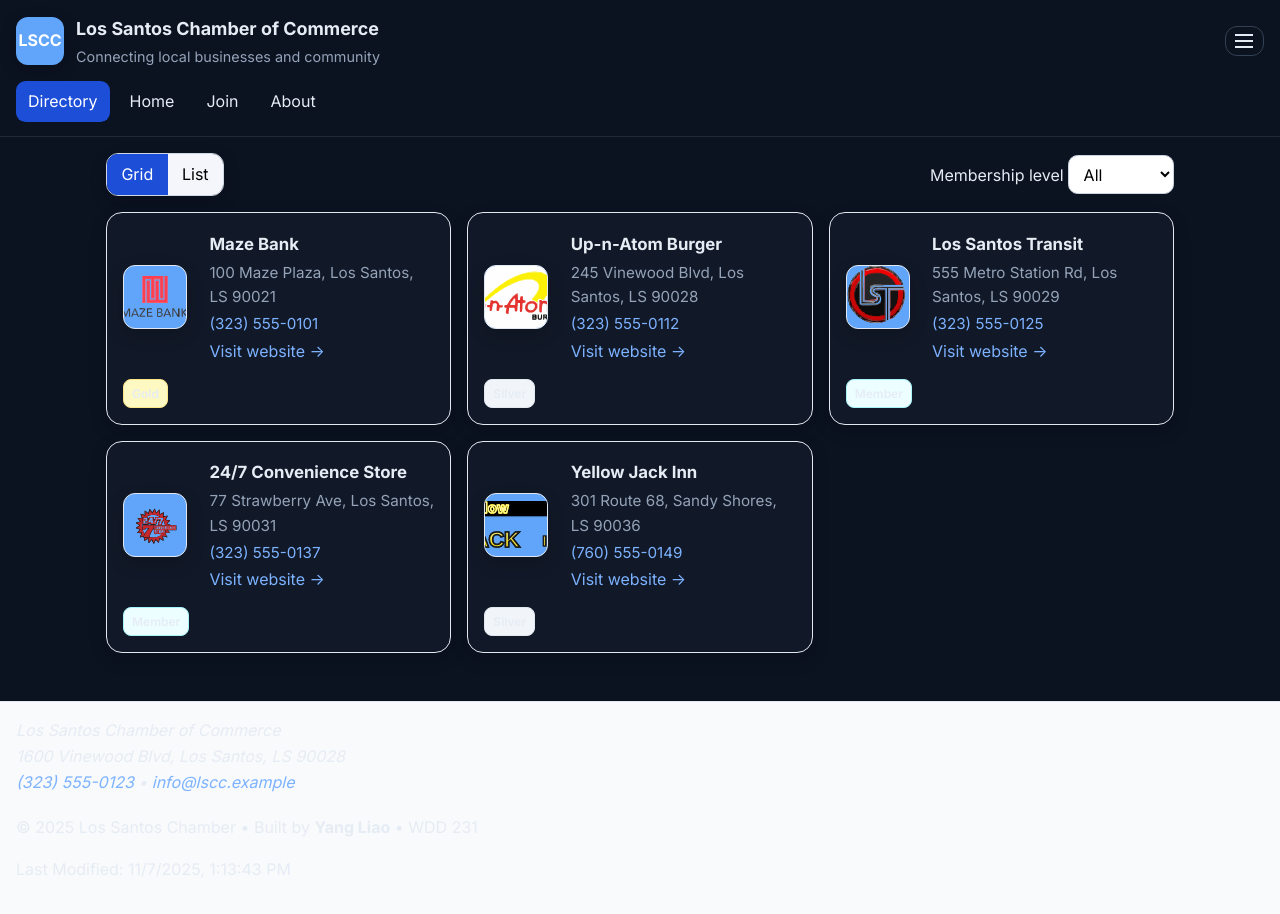
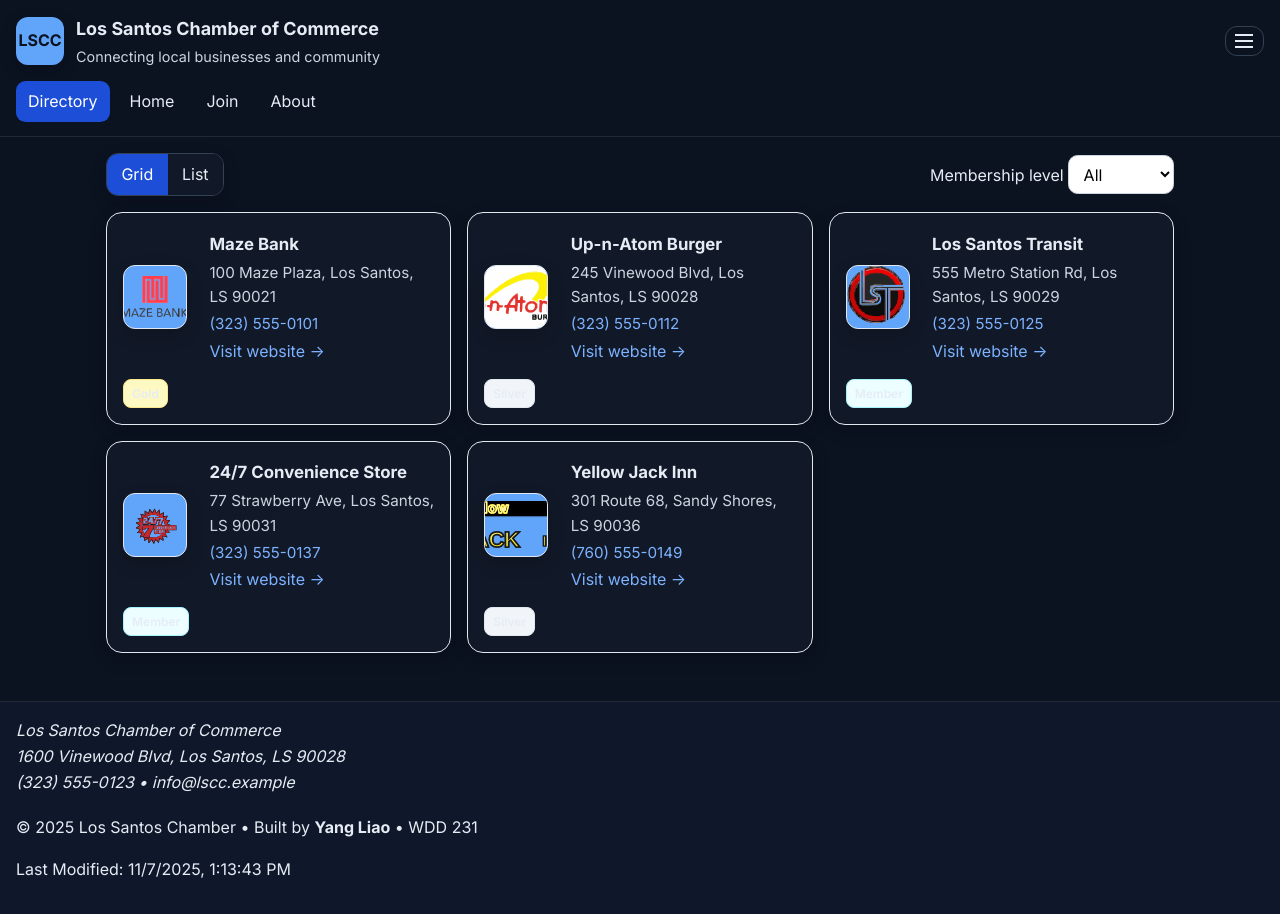
Before and after one commit to lysun108/wdd231, a plain HTML site: page chamber/directory.html in a window 1280 px wide. Drawn offline with Linux system fonts and the dark colour scheme.

Commit message:
Update base-dedup.css

```diff
--- a/chamber/styles/base-dedup.css
+++ b/chamber/styles/base-dedup.css
@@ -1,22 +1,29 @@
 /* =========================
-   base-dedup.css (FINAL)
+   base-dedup.css (FINAL, Contrast Fixed)
    ========================= */
 :root{
   --bg:#f6f8fb;
   --surface:#ffffff;
   --ink:#0f172a;
-  --muted:#475569;
+  --muted:#334155; /* 比 #475569 更深，提高浅底可读性 */
   --brand:#2563eb;
   --accent:#22c55e;
   --ring:#94a3b8;
-  --link:#1d4ed8; /* 深一点的链接色，AA 对比度 */
+  --link:#1d4ed8; /* 深一点的蓝，AA 对比度 */
   --card:#ffffff;
   --shadow: 0 6px 18px #0f172a0f;
 }
 @media (prefers-color-scheme: dark){
   :root{
-    --bg:#0b1220; --surface:#0f172a; --ink:#e6ecf4; --muted:#94a3b8;
-    --brand:#60a5fa; --accent:#34d399; --ring:#334155; --link:#7cb2ff; --card:#111827;
+    --bg:#0b1220;
+    --surface:#0f172a;
+    --ink:#e6ecf4;
+    --muted:#cbd5e1;
+    --brand:#60a5fa;
+    --accent:#34d399;
+    --ring:#334155;
+    --link:#7cb2ff;
+    --card:#111827;
     --shadow: 0 6px 18px #00000026;
   }
 }
@@ -45,7 +52,10 @@ a:hover{ text-decoration:underline; }
 }
 @media (prefers-color-scheme: dark){.site-header{background:#0b1220;border-bottom-color:#1f2937}}
 .brand{display:flex;align-items:center;gap:.75rem}
-.logo{display:grid;place-items:center;width:48px;height:48px;border-radius:12px;background:var(--brand);color:#fff;font-weight:700;box-shadow:var(--shadow)}
+.logo{
+  display:grid;place-items:center;width:48px;height:48px;border-radius:12px;
+  background:var(--brand);color:#fff;font-weight:700;box-shadow:var(--shadow);
+}
 .brand-text h1{font-size:1.12rem;margin:.1rem 0}
 .brand-text .tagline{margin:0;color:var(--muted);font-size:.9rem}
 
@@ -60,7 +70,7 @@ a:hover{ text-decoration:underline; }
 .site-nav ul{list-style:none;margin:0;padding:0;display:flex;gap:.5rem;flex-wrap:wrap}
 .site-nav a{display:block;padding:.5rem .75rem;border-radius:.6rem;color:var(--ink)}
 
-/* Wayfinding：当前页显著高亮（包含 hover/focus，避免白底白字） */
+/* 当前页高亮，hover时保持蓝底白字 */
 .site-nav a[aria-current="page"],
 .site-nav a[aria-current="page"]:hover,
 .site-nav a[aria-current="page"]:focus-visible{
@@ -69,7 +79,7 @@ a:hover{ text-decoration:underline; }
   border-radius:.6rem;
   outline:none;
 }
-/* 仅对“非当前页”的链接应用浅色 hover 底 */
+/* 非当前页 hover */
 .site-nav a:not([aria-current="page"]):hover{
   background:var(--surface);
   outline:1px solid #dbe3ef;
@@ -111,11 +121,17 @@ a:hover{ text-decoration:underline; }
 .directory.list .card{grid-template-columns:48px 2fr 2fr 1fr;gap:1rem}
 
 /* Footer */
-.site-footer{margin-top:2rem;border-top:1px solid #e2e8f0;background:#f8fafc;display:grid;gap:.25rem;padding:1rem}
-.site-footer a{color:var(--link)}
+.site-footer{
+  margin-top:2rem;
+  border-top:1px solid #e2e8f0;
+  background:#f8fafc;
+  display:grid;gap:.25rem;padding:1rem;
+  color:var(--muted);
+}
+.site-footer a{color:var(--link);}
 
 /* --------- Mobile nav (hidden 属性控制显隐) --------- */
-/* 说明：normalize 已有 [hidden]{display:none!important} 作为显隐控制 */
+/* normalize 已有 [hidden]{display:none!important} 控制显隐 */
 @media (max-width:720px){
   .site-header{ position:relative; }
   #site-nav{
@@ -128,9 +144,32 @@ a:hover{ text-decoration:underline; }
     padding:.75rem 1rem; margin:0;
   }
 }
-/* 桌面端：菜单常显，定位回归静态 */
+/* 桌面端：菜单常显 */
 @media (min-width:721px){
   #site-nav{ position:static; box-shadow:none; }
+}
+
+/* -------- Dark mode contrast fixes -------- */
+@media (prefers-color-scheme: dark){
+  .logo{ color:#0b1220; } /* 与 #60a5fa 对比 7:1 */
+  .brand-text .tagline{ color:#cbd5e1; }
+  .view-toggle{ border-color:#334155; }
+  .toggle{ background:#111827; color:#e6ecf4; }
+  .toggle.active{ background:#1d4ed8; color:#fff; }
+  .site-footer{ background:var(--surface); border-top-color:#1f2937; }
+  .site-footer, .site-footer a{ color:#e6ecf4; }
+  .site-footer a:hover{ text-decoration:underline; }
+  @media (max-width:720px){
+    #site-nav{
+      background:var(--surface);
+      border-top-color:#1f2937;
+      box-shadow:0 12px 24px rgba(0,0,0,.45);
+    }
+    #site-nav a{ color:var(--ink); }
+    #site-nav a:not([aria-current="page"]):hover{
+      background:#111827; outline:1px solid #334155;
+    }
+  }
 }
 
 /* Motion + print */
```
